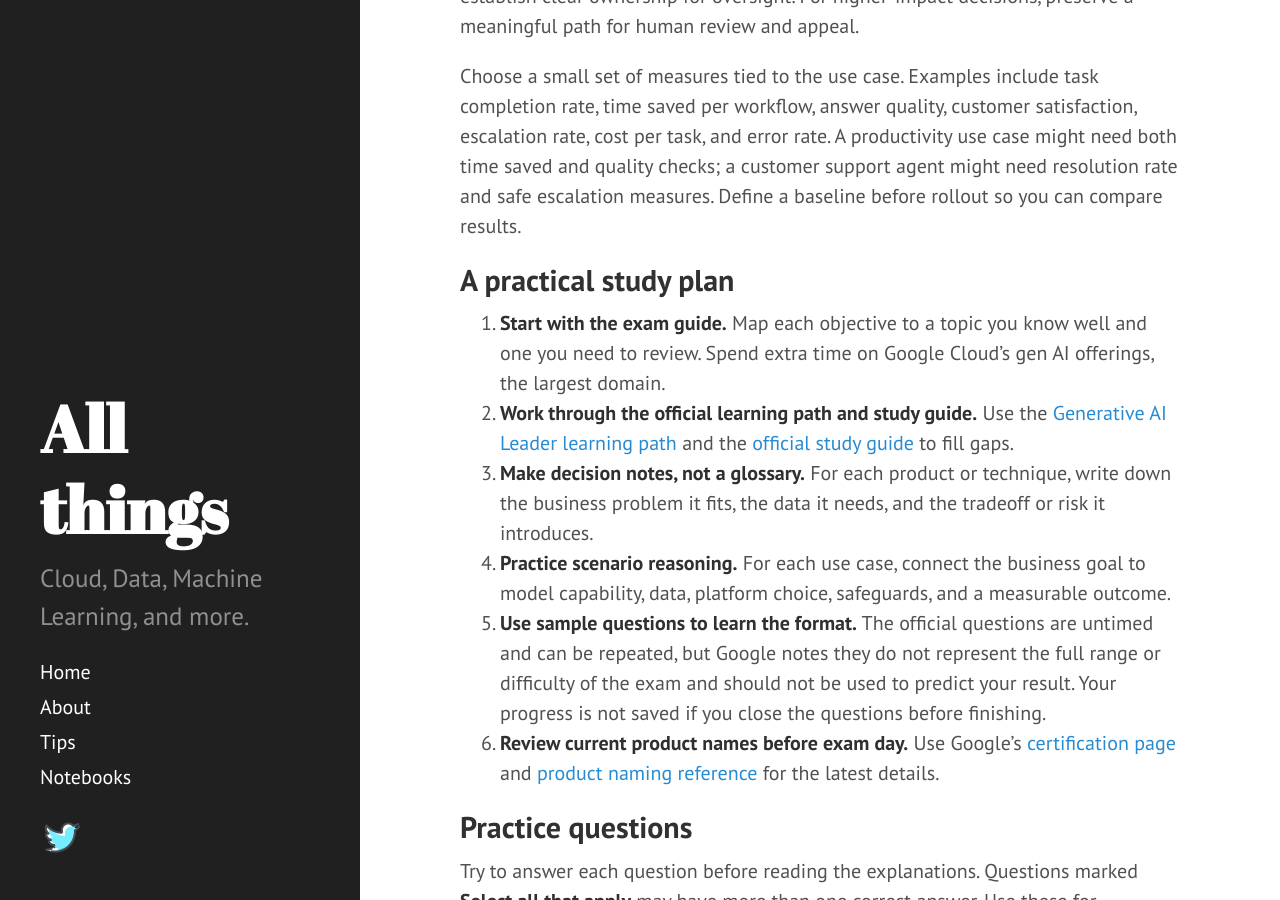
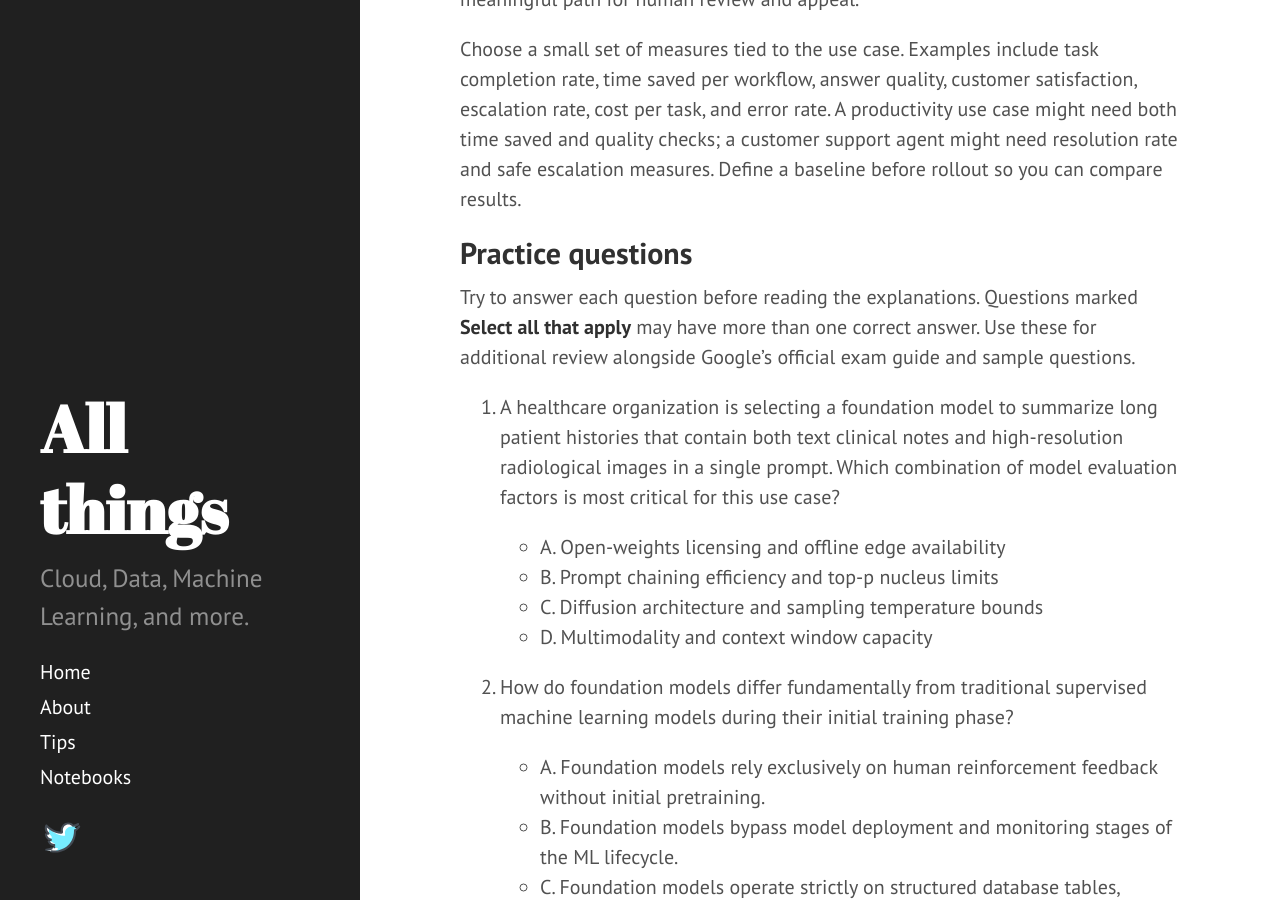
Before and after one commit to dzlab/dzlab.github.io, a Jekyll site: the page built from _posts/2026-11-15-gcp-generative-ai-leader-prep.md, in a window 1280 px wide and 900 px high, scrolled down 8099 px. Built offline with Jekyll 4.4.1, drawn with Linux system fonts in a browser that asks for light colours; nearby versions of some CDN libraries; a script that is not in the unit is left out; some of the changed text lies outside the part shown.

Commit message:
Remove practical study plan section

```diff
--- a/_posts/2026-11-15-gcp-generative-ai-leader-prep.md
+++ b/_posts/2026-11-15-gcp-generative-ai-leader-prep.md
@@ -127,15 +127,6 @@ A promising demonstration is not yet a successful business solution. Start with
 Responsible AI is part of the solution design. Consider privacy, security, fairness, transparency, accountability, and the impact of incorrect or biased outputs. Apply least-privilege access to models and data, protect sensitive information, and establish clear ownership for oversight. For higher-impact decisions, preserve a meaningful path for human review and appeal.
 
 Choose a small set of measures tied to the use case. Examples include task completion rate, time saved per workflow, answer quality, customer satisfaction, escalation rate, cost per task, and error rate. A productivity use case might need both time saved and quality checks; a customer support agent might need resolution rate and safe escalation measures. Define a baseline before rollout so you can compare results.
-
-## A practical study plan
-
-1. **Start with the exam guide.** Map each objective to a topic you know well and one you need to review. Spend extra time on Google Cloud's gen AI offerings, the largest domain.
-2. **Work through the official learning path and study guide.** Use the [Generative AI Leader learning path](https://www.skills.google/paths/1951) and the [official study guide](https://services.google.com/fh/files/misc/generative_ai_leader_study_guide_english.pdf) to fill gaps.
-3. **Make decision notes, not a glossary.** For each product or technique, write down the business problem it fits, the data it needs, and the tradeoff or risk it introduces.
-4. **Practice scenario reasoning.** For each use case, connect the business goal to model capability, data, platform choice, safeguards, and a measurable outcome.
-5. **Use sample questions to learn the format.** The official questions are untimed and can be repeated, but Google notes they do not represent the full range or difficulty of the exam and should not be used to predict your result. Your progress is not saved if you close the questions before finishing.
-6. **Review current product names before exam day.** Use Google's [certification page](https://cloud.google.com/learn/certification/generative-ai-leader) and [product naming reference](https://docs.cloud.google.com/gemini-enterprise-agent-platform/vertex-ai-name-changes) for the latest details.
 
 ## Practice questions
 
```
